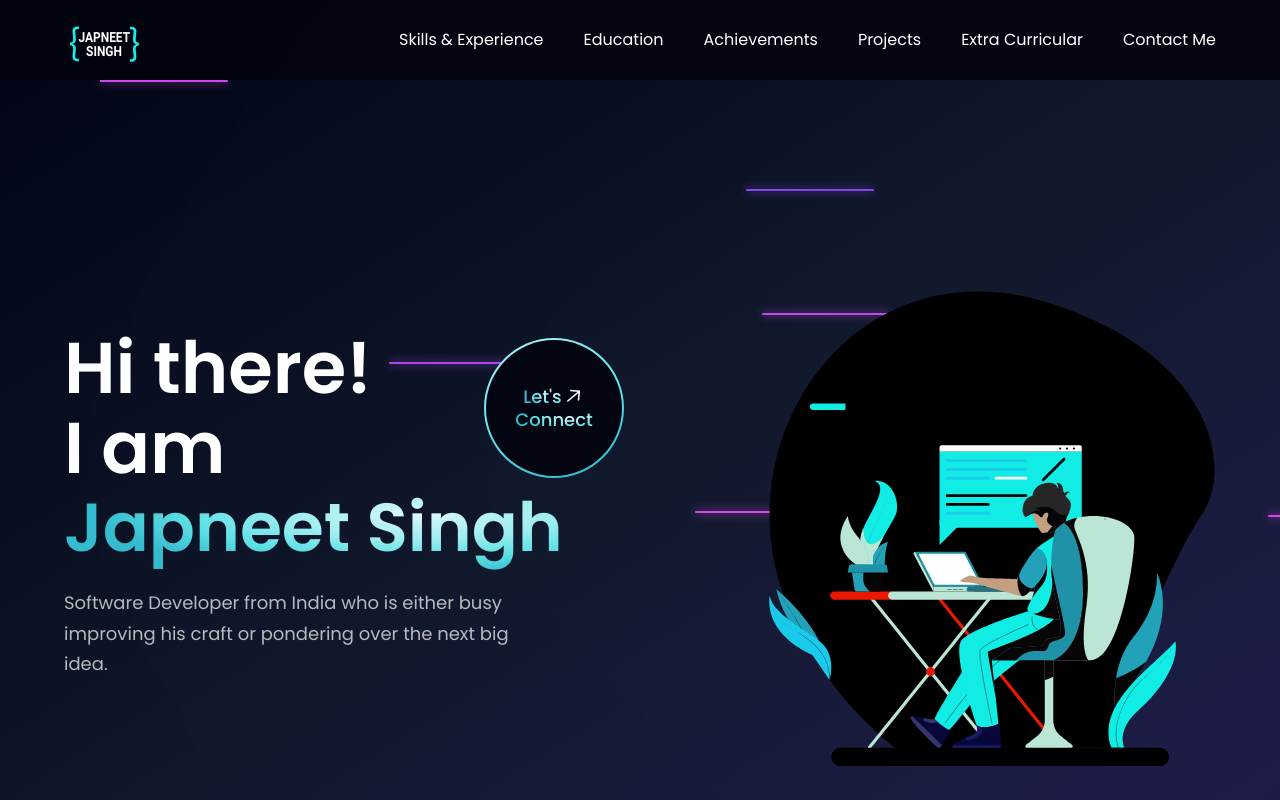
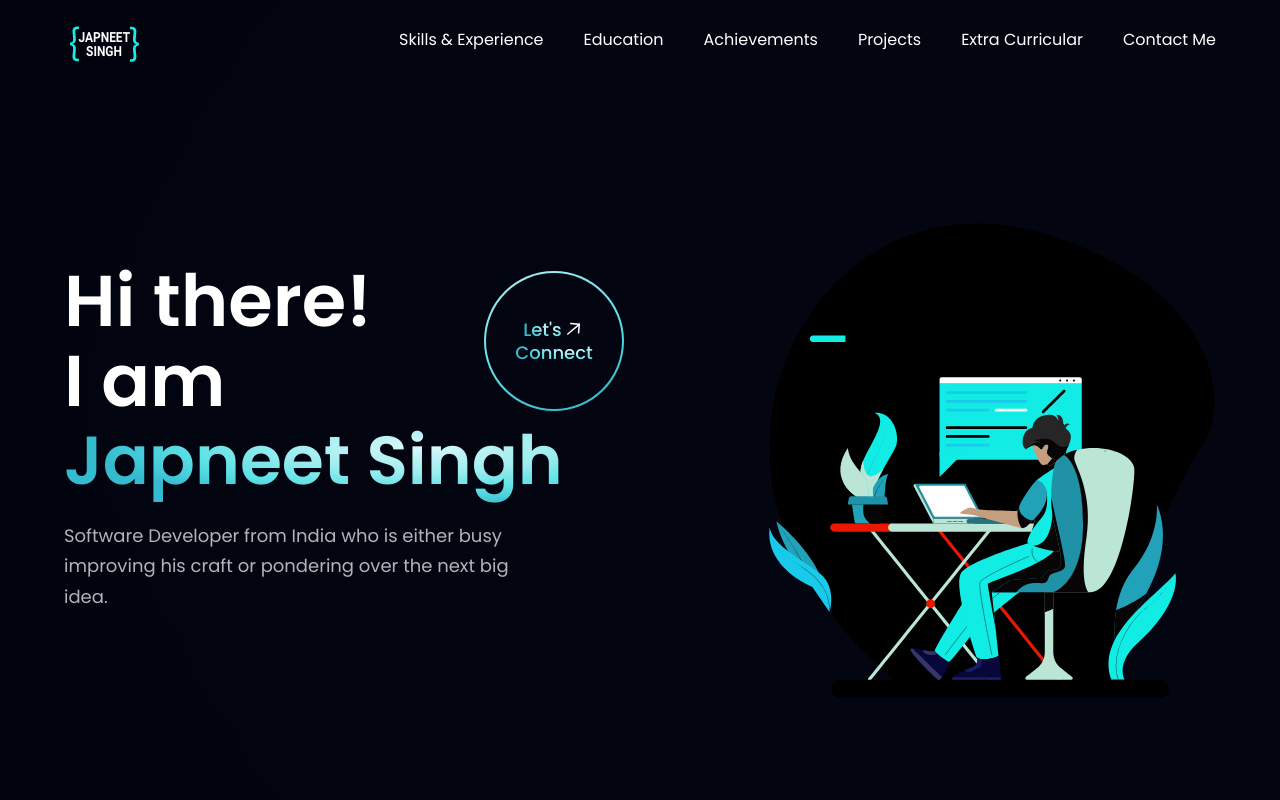
Before and after one commit to Orcus01/Portfolio, a React (Vite) app: page / in a window 1280 px wide. Shown: the top 800 px of the page. Built offline with nearby package versions, Linux system fonts and the light colour scheme.

Commit message:
Updates 6

```diff
--- a/src/App.jsx
+++ b/src/App.jsx
@@ -15,8 +15,7 @@ import {
   Achievements,
 } from "./components";
 
-// 🌈 Import Exploding Beams Background
-import { BackgroundBeamsWithCollision } from "./components/ui/shadcn-io/background-beams-with-collision";
+import BackgroundParticles from "./components/BackgroundParticles.jsx";
 
 const App = () => {
   const [isLoading, setIsLoading] = React.useState(true);
@@ -29,7 +28,7 @@ const App = () => {
   }, []);
 
   return (
-    <div className="bg-primary w-full overflow-hidden relative min-h-screen">
+    <div className="bg-primary w-full overflow-hidden">
       <AnimatePresence>
         {isLoading ? (
           <Loading key="loading" />
@@ -40,28 +39,25 @@ const App = () => {
             animate={{ opacity: 1 }}
             transition={{ duration: 0.75, delay: 0.5 }}
           >
-            {/* 🧭 Navbar */}
+            {/* Navbar */}
             <div className={`${styles.paddingX} ${styles.flexCenter}`}>
               <div className={`${styles.boxWidth}`}>
                 <Navbar />
               </div>
             </div>
 
-            {/* 💫 Hero Section with Exploding Beams */}
+            {/* Hero Section with Particles */}
             <div
-              className={`bg-primary relative flex flex-col justify-center`}
-              style={{ minHeight: "100vh" }}
+              className={`bg-primary ${styles.flexStart} relative`}
+              style={{ minHeight: "100vh" }} // full-screen hero
             >
-              {/* Background animation */}
-              <BackgroundBeamsWithCollision className="absolute inset-0 -z-10" />
-
-              {/* Hero content */}
-              <div className={`${styles.boxWidth} relative z-20`}>
+              <BackgroundParticles /> {/* animated background */}
+              <div className={`${styles.boxWidth}`}>
                 <Hero />
               </div>
             </div>
 
-            {/* ⚙️ Skills & Education */}
+            {/* Skills + Education */}
             <div
               className={`bg-primary ${styles.flexCenter} ${styles.paddingX}`}
             >
@@ -71,10 +67,10 @@ const App = () => {
               </div>
             </div>
 
-            {/* 🏆 Achievements */}
+            {/* Achievements */}
             <Achievements />
 
-            {/* 🚀 Projects & Extra Curricular */}
+            {/* Projects + Extra Curricular */}
             <div
               className={`bg-primary ${styles.flexCenter} ${styles.paddingX}`}
             >
@@ -84,7 +80,7 @@ const App = () => {
               </div>
             </div>
 
-            {/* 🦶 Footer */}
+            {/* Footer */}
             <Footer />
           </motion.section>
         )}
--- a/src/components/BackgroundParticles.jsx
+++ b/src/components/BackgroundParticles.jsx
@@ -1,28 +1,49 @@
-// src/components/BackgroundParticles.jsx
-import React from "react";
+import Particles from "react-tsparticles";
 
-/**
- * Non-intrusive background beams.
- * - absolute & pointer-events-none so it doesn't affect layout or clicks
- * - z-0 so it sits below content that you mark z-10
- */
-const BackgroundParticles = ({ className = "" }) => {
+export default function BackgroundParticles() {
   return (
-    <div
-      aria-hidden="true"
-      className={`absolute inset-0 z-0 pointer-events-none overflow-hidden ${className}`}
-    >
-      {/* soft blurred glow layer */}
-      <div className="absolute inset-0 bg-gradient-to-r from-purple-900 via-slate-900 to-black opacity-60 blur-3xl" />
-
-      {/* animated beams */}
-      <div className="absolute inset-0">
-        <div className="absolute left-[-50%] w-[200%] top-[22%] h-[2px] bg-gradient-to-r from-pink-400 to-indigo-500 opacity-40 animate-slide-6s" />
-        <div className="absolute left-[-50%] w-[200%] top-[50%] h-[2px] bg-gradient-to-r from-violet-400 to-pink-400 opacity-30 animate-slide-10s" />
-        <div className="absolute left-[-50%] w-[200%] top-[78%] h-[2px] bg-gradient-to-r from-cyan-400 to-blue-500 opacity-20 animate-slide-14s" />
-      </div>
-    </div>
+    <Particles
+      id="tsparticles"
+      options={{
+        background: {
+          color: "transparent", // ✅ keep your theme background
+        },
+        fpsLimit: 60,
+        particles: {
+          number: { value: 60, density: { enable: true, area: 800 } },
+          color: { value: "#00f5d4" }, // ✅ neon cyan
+          links: {
+            enable: true,
+            color: "#00f5d4",
+            distance: 150,
+            opacity: 0.4,
+            width: 1,
+          },
+          move: { enable: true, speed: 1, outModes: { default: "out" } },
+          opacity: { value: 0.6 },
+          size: { value: { min: 2, max: 4 } },
+        },
+        interactivity: {
+          detectsOn: "window", // ✅ detect mouse/touch without blocking UI
+          events: {
+            onHover: { enable: true, mode: "repulse" }, // particles move away on hover/touch
+            resize: true,
+          },
+          modes: {
+            repulse: { distance: 100, duration: 0.4 },
+          },
+        },
+        detectRetina: true,
+      }}
+      style={{
+        position: "absolute",
+        top: 0,
+        left: 0,
+        width: "100%",
+        height: "100%",
+        zIndex: 0,            // ✅ behind your content
+        pointerEvents: "none" // ✅ buttons/links stay clickable
+      }}
+    />
   );
-};
-
-export default BackgroundParticles;
+}
--- a/src/components/ui/shadcn-io/background-beams-with-collision.jsx
+++ /dev/null
@@ -1,140 +0,0 @@
-import React, { useEffect, useRef, useState } from "react";
-import { motion } from "framer-motion";
-
-export const BackgroundBeamsWithCollision = ({ className = "", children }) => {
-  const containerRef = useRef(null);
-  const [beams, setBeams] = useState([]);
-  const [particles, setParticles] = useState([]);
-
-  // Spawn beams
-  useEffect(() => {
-    const spawnBeam = () => {
-      const angle = Math.random() * Math.PI * 2;
-      const speed = 0.8 + Math.random() * 0.4;
-      const color = `hsl(${260 + Math.random() * 40}, 80%, 60%)`;
-      setBeams((prev) => [
-        ...prev,
-        {
-          id: Math.random(),
-          x: 50,
-          y: 50,
-          dx: Math.cos(angle) * speed,
-          dy: Math.sin(angle) * speed,
-          color,
-        },
-      ]);
-    };
-    const interval = setInterval(spawnBeam, 500);
-    return () => clearInterval(interval);
-  }, []);
-
-  // Animate beams + detect collisions
-  useEffect(() => {
-    const interval = setInterval(() => {
-      if (!containerRef.current) return;
-      setBeams((prevBeams) =>
-        prevBeams.flatMap((beam) => {
-          let { x, y, dx, dy, color } = beam;
-          x += dx;
-          y += dy;
-
-          let collided = false;
-          if (x < 0 || x > 100) {
-            dx *= -1;
-            collided = true;
-          }
-          if (y < 0 || y > 100) {
-            dy *= -1;
-            collided = true;
-          }
-
-          if (collided) {
-            spawnExplosion(x, y, color);
-          }
-
-          return { ...beam, x, y, dx, dy };
-        })
-      );
-    }, 50);
-    return () => clearInterval(interval);
-  }, []);
-
-  // Particle explosion
-  const spawnExplosion = (x, y, color) => {
-    const newParticles = Array.from({ length: 20 }).map(() => {
-      const angle = Math.random() * Math.PI * 2;
-      const speed = 0.3 + Math.random() * 0.7;
-      return {
-        id: Math.random(),
-        x,
-        y,
-        dx: Math.cos(angle) * speed,
-        dy: Math.sin(angle) * speed,
-        color,
-        opacity: 1,
-      };
-    });
-    setParticles((prev) => [...prev, ...newParticles]);
-  };
-
-  // Move and fade particles
-  useEffect(() => {
-    const interval = setInterval(() => {
-      setParticles((prev) =>
-        prev
-          .map((p) => ({
-            ...p,
-            x: p.x + p.dx,
-            y: p.y + p.dy,
-            opacity: p.opacity - 0.03,
-          }))
-          .filter((p) => p.opacity > 0)
-      );
-    }, 50);
-    return () => clearInterval(interval);
-  }, []);
-
-  return (
-    <div
-      ref={containerRef}
-      className={`absolute inset-0 overflow-hidden bg-gradient-to-br from-slate-950 via-slate-900 to-indigo-950 ${className}`}
-      style={{
-        pointerEvents: "none",
-        zIndex: 0,
-      }}
-    >
-      {/* Beams */}
-      {beams.map((beam) => (
-        <motion.div
-          key={beam.id}
-          className="absolute h-[2px] w-[10%] rounded-full"
-          style={{
-            left: `${beam.x}%`,
-            top: `${beam.y}%`,
-            background: beam.color,
-            boxShadow: `0 0 10px ${beam.color}`,
-          }}
-        />
-      ))}
-
-      {/* Particles */}
-      {particles.map((p) => (
-        <motion.div
-          key={p.id}
-          className="absolute w-[2px] h-[2px] rounded-full"
-          style={{
-            left: `${p.x}%`,
-            top: `${p.y}%`,
-            background: p.color,
-            opacity: p.opacity,
-          }}
-        />
-      ))}
-
-      {/* Optional children */}
-      <div className="relative z-10">{children}</div>
-    </div>
-  );
-};
-
-export default BackgroundBeamsWithCollision;
```
Also changed, not shown: src/index.css (line endings or trailing spaces).
